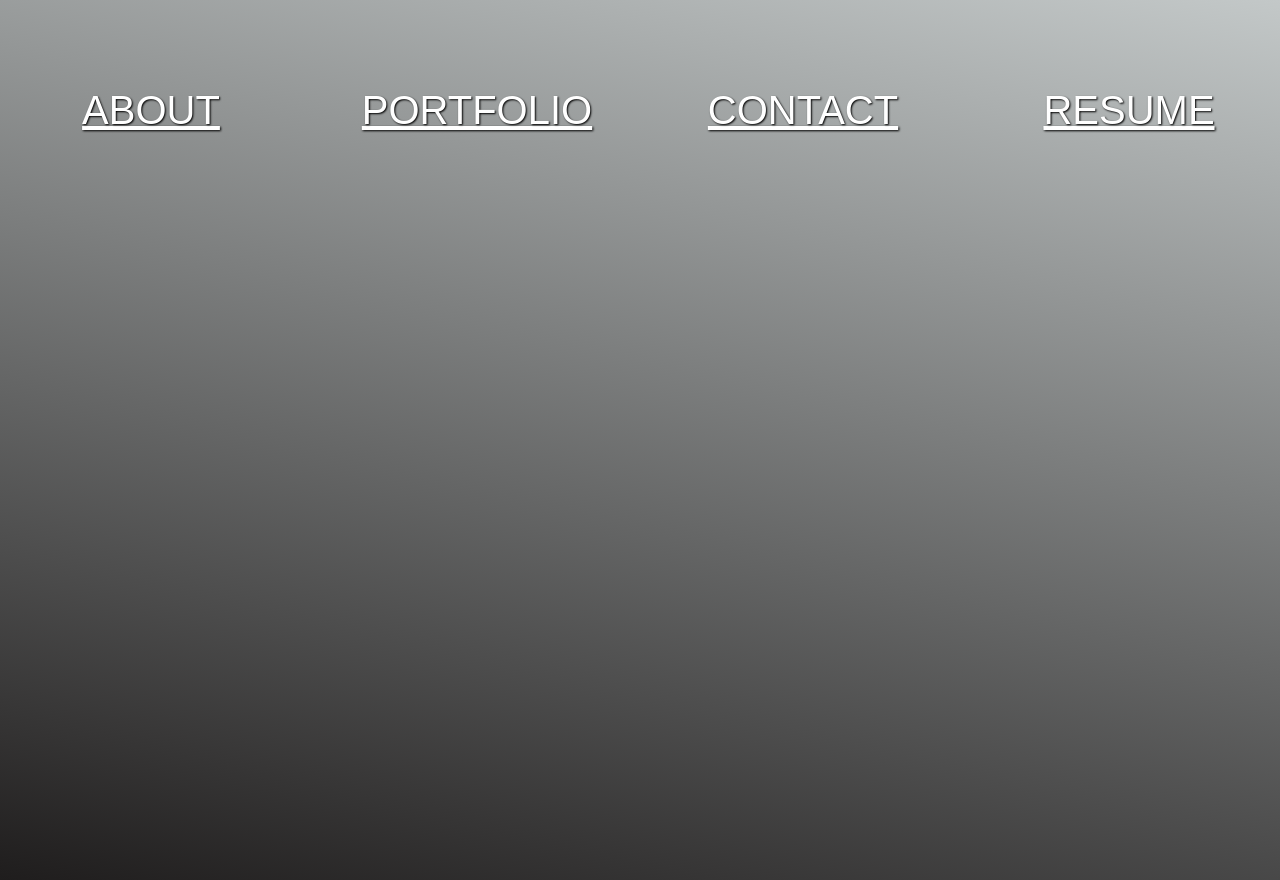
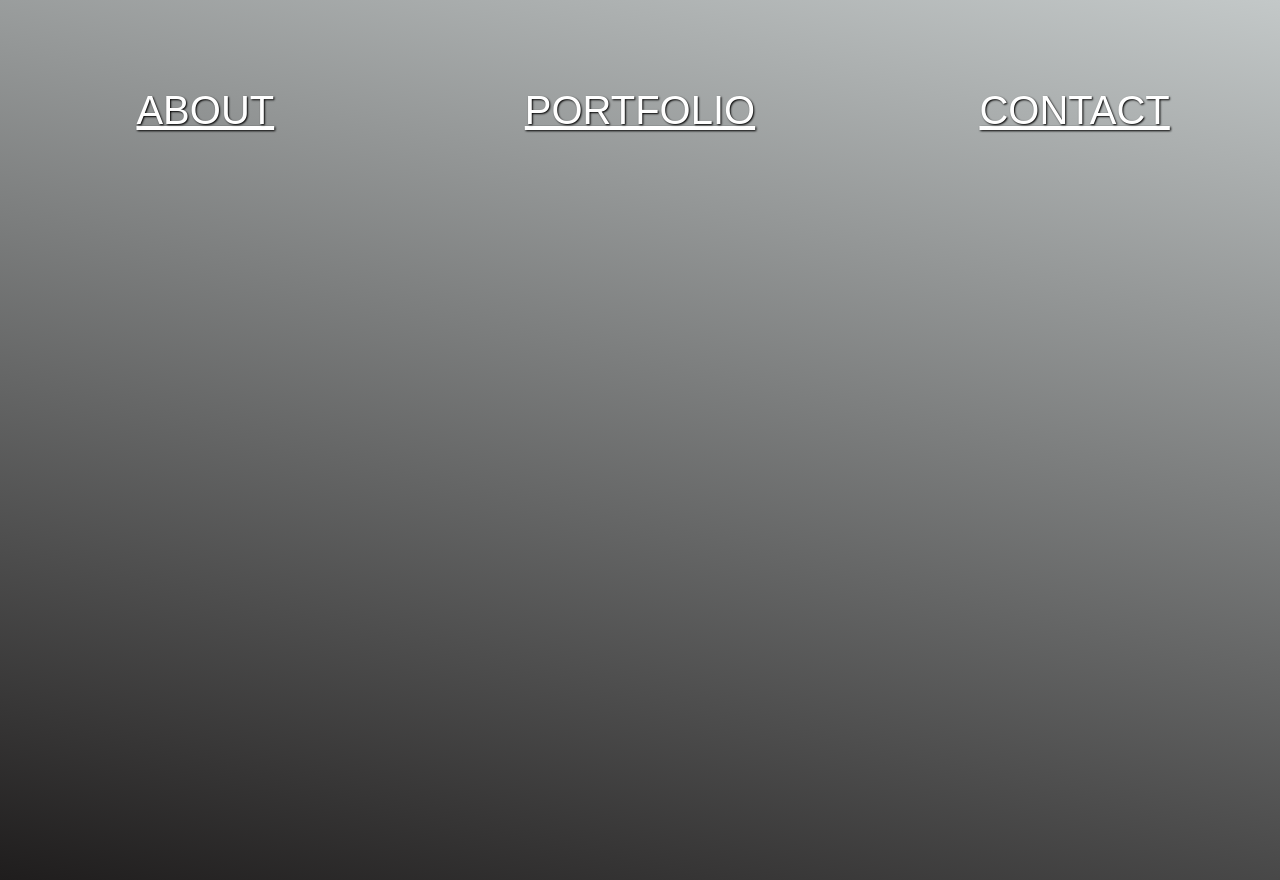
Before and after one commit to sabhanson/HW20-ReactPortfolio, a React (Create React App) app: page / in a window 1280 px wide. Built offline with nearby package versions, Linux system fonts and the light colour scheme.

Commit message:
remove resume page

```diff
--- a/src/components/Navigation.js
+++ b/src/components/Navigation.js
@@ -44,11 +44,11 @@ function Navigation({ currentPage, handlePageChange }) {
             CONTACT
           </Link>
         </li>
-        <li className="nav-item col-sm-12 col-md-3">
+        {/* <li className="nav-item col-sm-12 col-md-3">
           <Link to="sab-react-portfolio/resume" style={styles.navbarLink}>
             RESUME
           </Link>
-        </li>
+        </li> */}
       </ul>
     </nav>
   );
```
